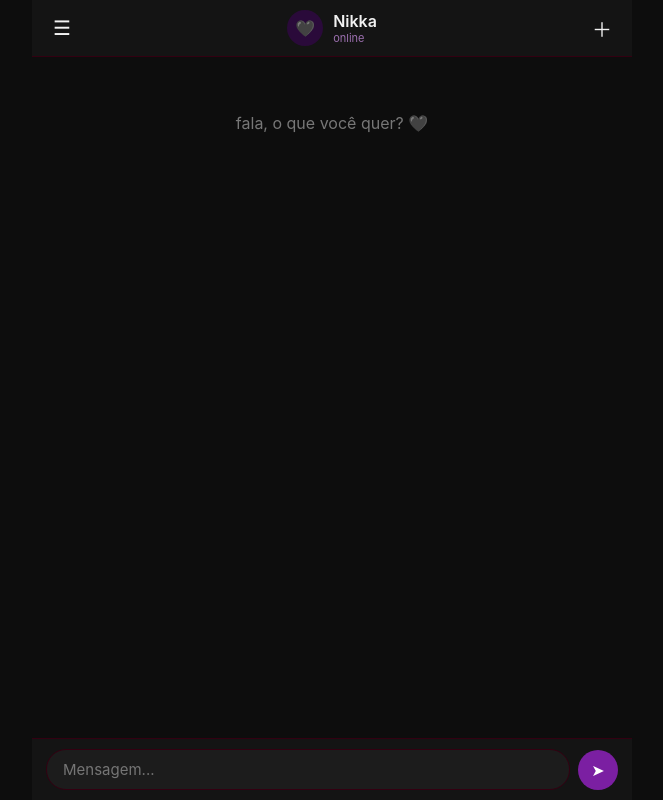
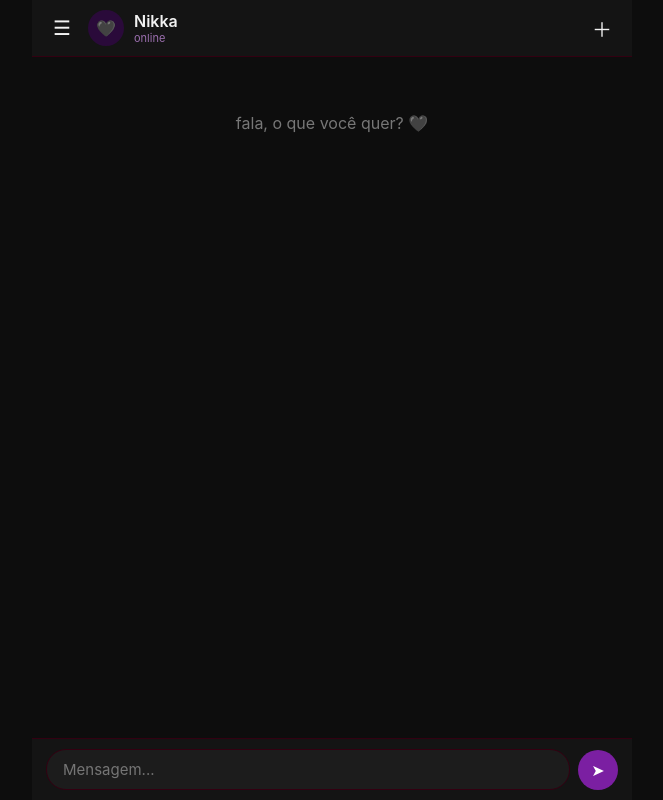
Before and after one commit to marlborotears/nikka-chat, a Next.js app: page / in a window 1280 px wide. Shown: the whole page, without its empty margins (308-971 px from the left). Built offline with nearby package versions, Linux system fonts and the light colour scheme.

Commit message:
header estilo whatsapp e remove zoom por pinça

```diff
--- a/app/layout.tsx
+++ b/app/layout.tsx
@@ -3,12 +3,14 @@ import "./globals.css";
 
 export const metadata: Metadata = {
   title: "Nikka",
-  description: "Encontros repentinos podem virar algo mais...",
+  description: "Sua amiga alternativa",
 };
 
 export const viewport: Viewport = {
   width: "device-width",
   initialScale: 1,
+  maximumScale: 1,
+  userScalable: false,
   viewportFit: "cover",
   themeColor: "#0d0d0d",
 };
--- a/app/page.tsx
+++ b/app/page.tsx
@@ -137,8 +137,8 @@ export default function Chat() {
 
       <div style={estilos.container}>
 <header style={estilos.header}>
+  <div style={estilos.headerEsquerda}>
     <span style={estilos.menuBtn} onClick={() => setSidebarAberta(true)}>☰</span>
-          <div style={estilos.headerCentro}>
     <div style={estilos.avatar}>🖤</div>
     <div>
       <div style={estilos.headerTitulo}>Nikka</div>
@@ -237,7 +237,7 @@ const estilos: { [k: string]: React.CSSProperties } = {
     padding: "10px 14px", paddingTop: "calc(10px + env(safe-area-inset-top))",
     borderBottom: "1px solid #330011", backgroundColor: "#141414",
   },
-  headerCentro: { display: "flex", alignItems: "center", gap: 10 },
+ headerEsquerda: { display: "flex", alignItems: "center", gap: 10 },
   avatar: {
     width: 36, height: 36, borderRadius: "50%", backgroundColor: "#2a0a3a",
     display: "flex", alignItems: "center", justifyContent: "center", fontSize: 16,
```
Lines whose indentation alone changed are shown as unchanged.
